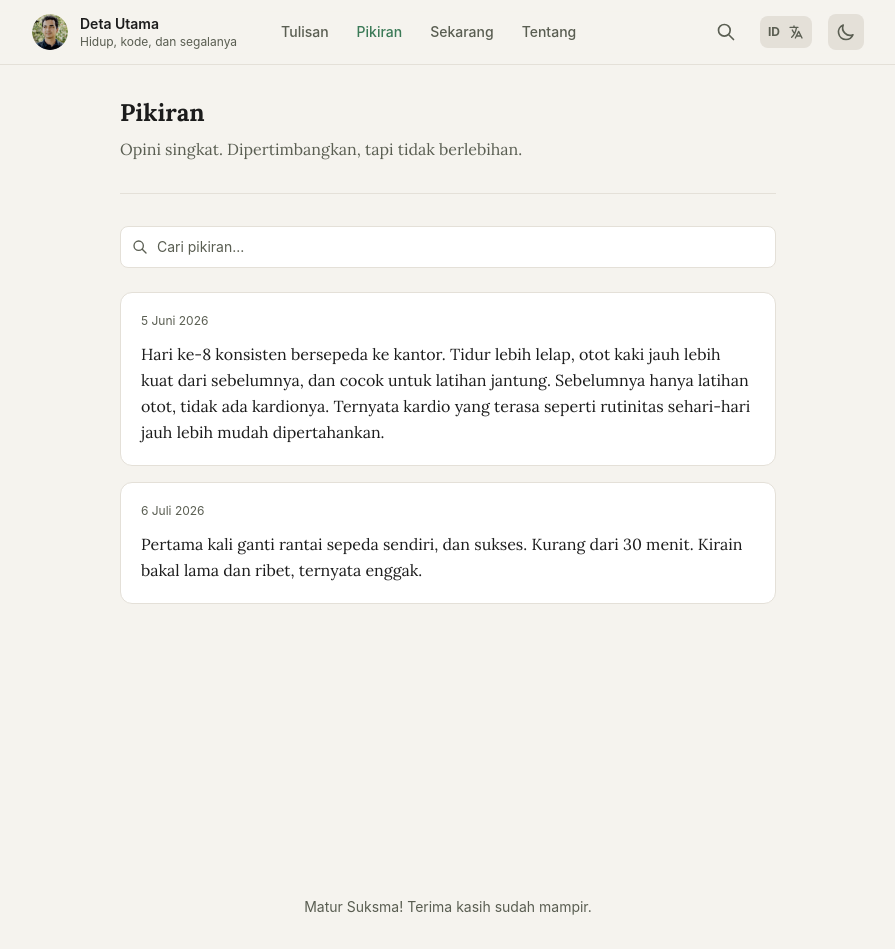
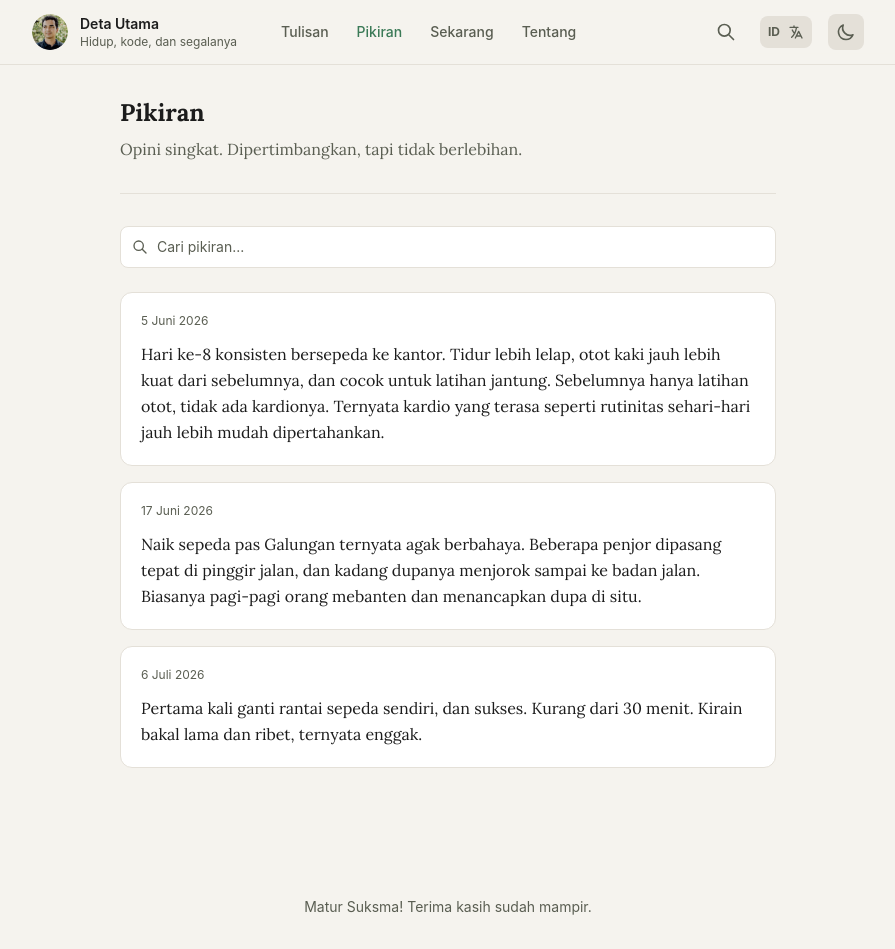
Before and after one commit to detautama/detautama.github.io, a Next.js app: page /thoughts in a window 1280 px wide. Shown: the whole page, without its empty margins (192-1087 px from the left). Built offline with nearby package versions, Linux system fonts and the light colour scheme.

Commit message:
content: tambah pikiran soal bersepeda saat Galungan

```diff
--- a/app/(clean-layout)/thoughts/thoughtsData.ts
+++ b/app/(clean-layout)/thoughts/thoughtsData.ts
@@ -13,6 +13,12 @@ export const thoughts: Thought[] = [
       "Hari ke-8 konsisten bersepeda ke kantor. Tidur lebih lelap, otot kaki jauh lebih kuat dari sebelumnya, dan cocok untuk latihan jantung. Sebelumnya hanya latihan otot, tidak ada kardionya. Ternyata kardio yang terasa seperti rutinitas sehari-hari jauh lebih mudah dipertahankan.",
   },
   {
+    id: "3",
+    date: "2026-06-17",
+    content:
+      "Naik sepeda pas Galungan ternyata agak berbahaya. Beberapa penjor dipasang tepat di pinggir jalan, dan kadang dupanya menjorok sampai ke badan jalan. Biasanya pagi-pagi orang mebanten dan menancapkan dupa di situ.",
+  },
+  {
     id: "2",
     date: "2026-07-06",
     content:
```
